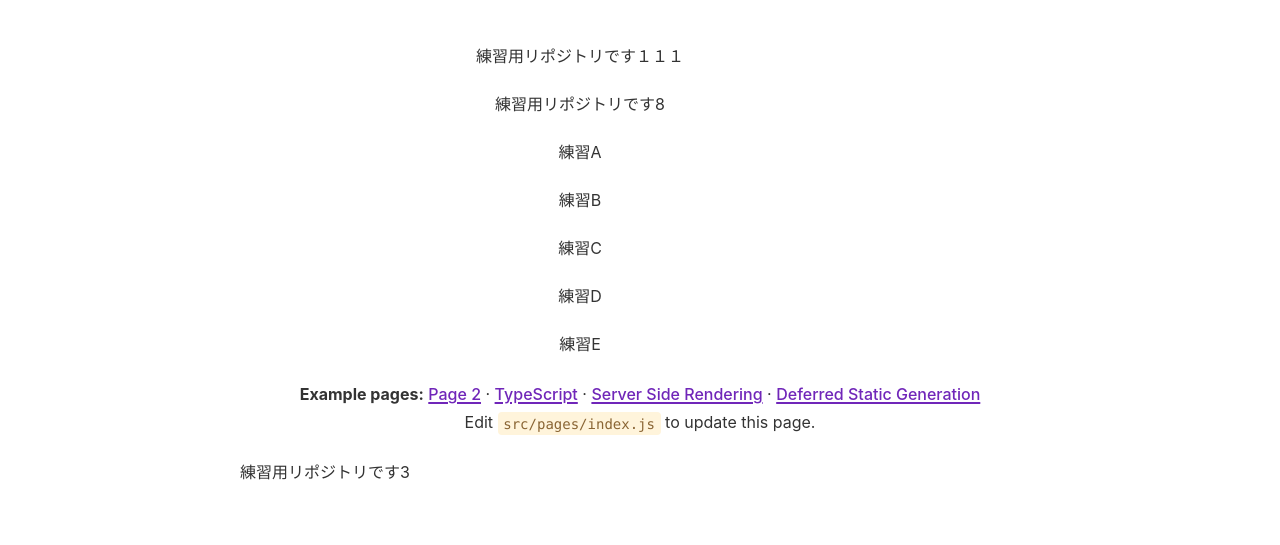
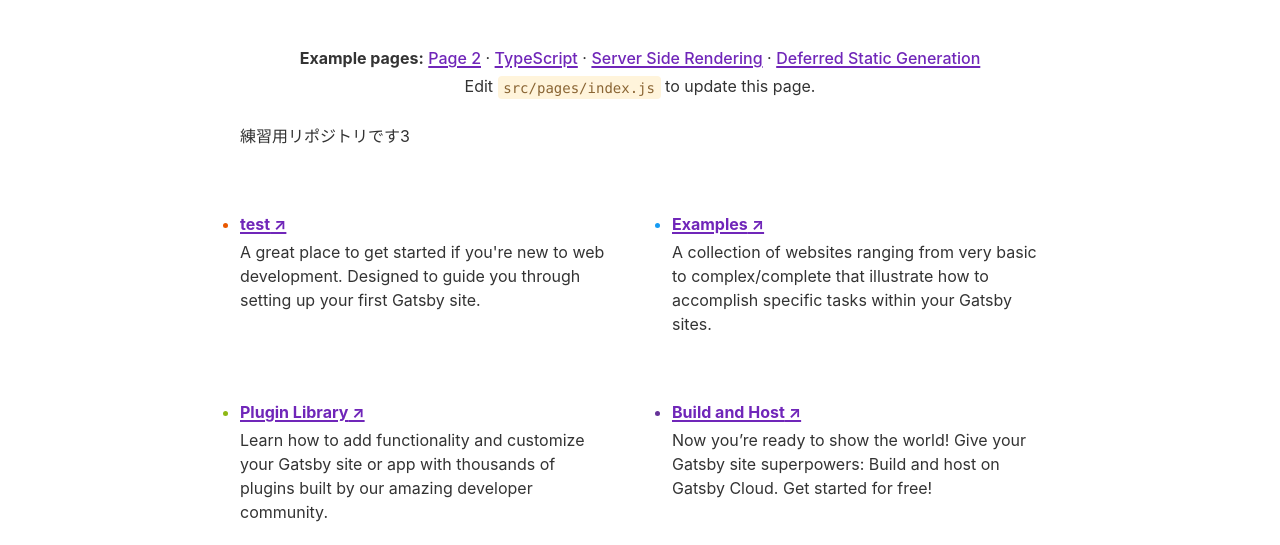
Before and after one commit to okky-hi/practice_repository, a Gatsby site: page / in a window 1280 px wide. Shown: the part 210-755 px from the top of the page. Built offline with nearby package versions, Linux system fonts and the light colour scheme; Gatsby itself is replaced by a stand-in of ours.

Commit message:
remove text

```diff
--- a/src/pages/index.js
+++ b/src/pages/index.js
@@ -84,13 +84,6 @@
       <h1>
         rebase用ブランチです
       </h1>
-      <p>練習用リポジトリです１１１</p>
-      <p>練習用リポジトリです8</p>
-      <p>練習A</p>
-      <p>練習B</p>
-      <p>練習C</p>
-      <p>練習D</p>
-      <p>練習E</p>
       <p className={styles.intro}>
         <b>Example pages:</b>{" "}
         {samplePageLinks.map((link, i) => (
```
